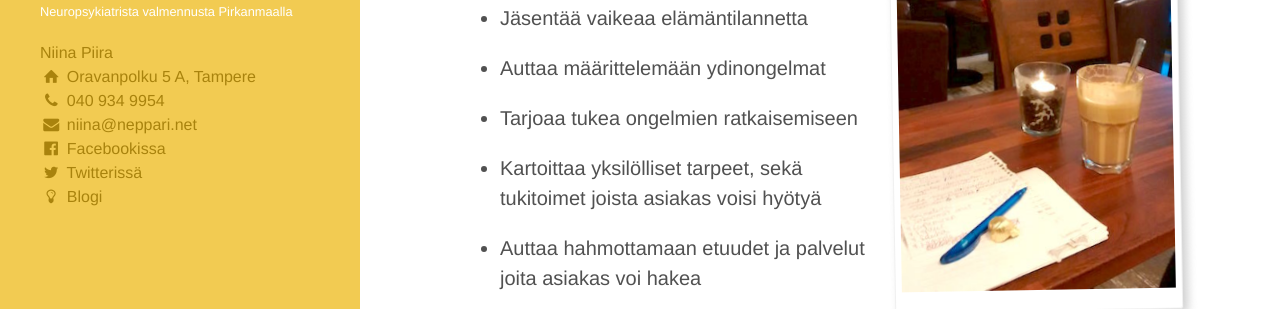
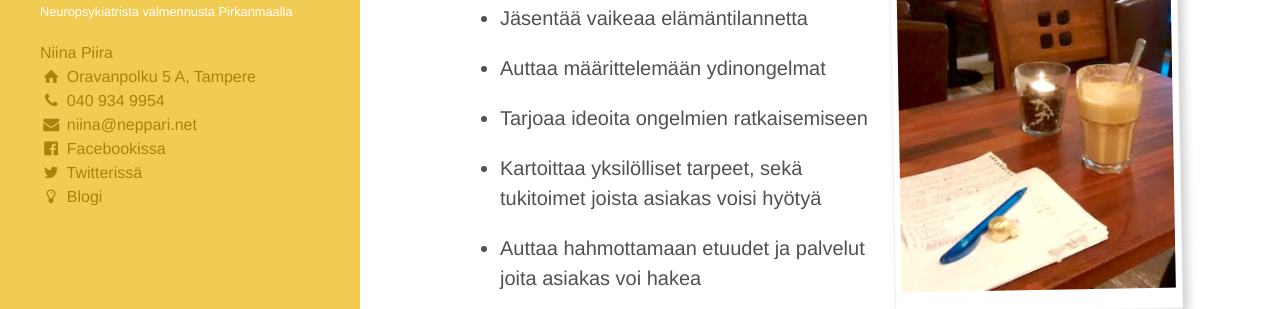
Before and after one commit to niinapiira/neppari.net, a Jekyll site: the page built from lyhytvalmennus.md, in a window 1280 px wide and 974 px high. Shown: the part 121-430 px from the top of the window. Built offline with Jekyll 4.4.1, drawn with Linux system fonts in a browser that asks for light colours.

Commit message:
Updated lyhytvalmennus.md

```diff
--- a/lyhytvalmennus.md
+++ b/lyhytvalmennus.md
@@ -18,7 +18,7 @@ polaroid: ""
 
 - Auttaa määrittelemään ydinongelmat
 
-- Tarjoaa tukea ongelmien ratkaisemiseen
+- Tarjoaa ideoita ongelmien ratkaisemiseen
 
 - Kartoittaa yksilölliset tarpeet, sekä tukitoimet joista asiakas voisi hyötyä
 
```
